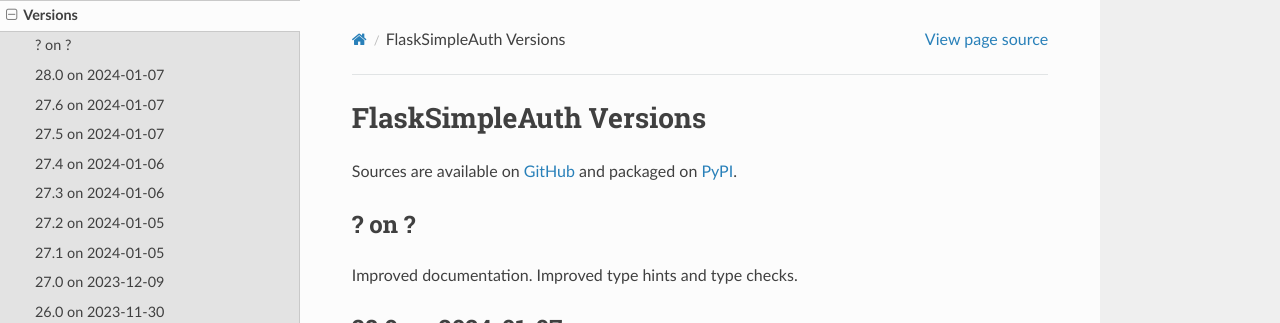
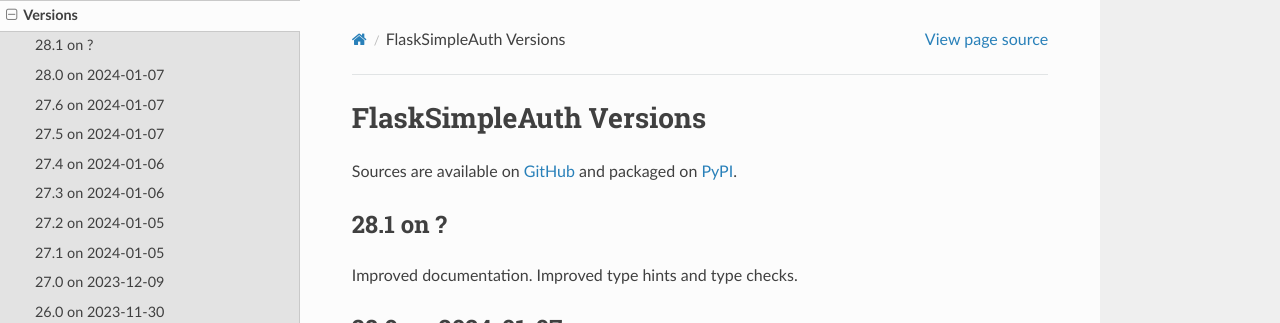
Before and after one commit to zx80/flask-simple-auth, a Sphinx documentation site: the page built from docs/VERSIONS.md, in a window 1280 px wide and 900 px high. Shown: the top 323 px of the window. Built offline with Sphinx 7.4.7 and the Read the Docs theme 2.0.0, drawn with Linux system fonts in a browser that asks for light colours; pages that are not in the unit, such as notebooks, are missing from menus.

Commit message:
next version will be 28.1

````diff
--- a/docs/TUTORIAL.md
+++ b/docs/TUTORIAL.md
@@ -108,7 +108,7 @@
 
 {
   "msg": "hello",
-  "version": "28.0"
+  "version": "28.1"
 }
 ```
 
--- a/docs/VERSIONS.md
+++ b/docs/VERSIONS.md
@@ -3,7 +3,7 @@
 Sources are available on [GitHub](https://github.com/zx80/flask-simple-auth)
 and packaged on [PyPI](https://pypi.org/project/FlaskSimpleAuth/).
 
-## ? on ?
+## 28.1 on ?
 
 Improved documentation.
 Improved type hints and type checks.
--- a/pyproject.toml
+++ b/pyproject.toml
@@ -4,7 +4,7 @@
 
 [project]
 name = "FlaskSimpleAuth"
-version = "28.0"
+version = "28.1"
 authors = [ { name = "Fabien Coelho", email = "flask.auth@coelho.net" } ]
 description = "Simple authentication, authorization and parameters for Flask, emphasizing configurability"
 readme = "README.md"
````
